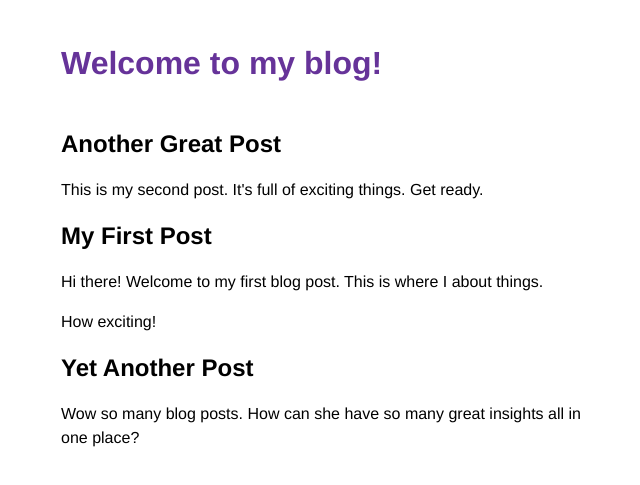
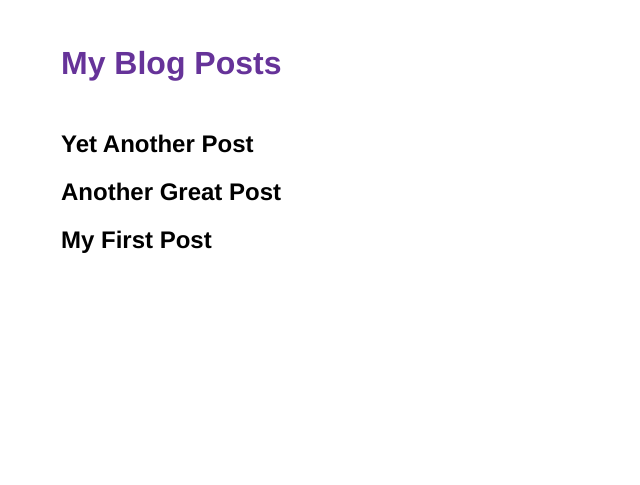
Before and after one commit to meganesu/gatsby-blog-with-rss-feed-example, a Gatsby site: page / in a window 1280 px wide. Shown: the whole page, without its empty margins (304-944 px from the left). Built offline with nearby package versions, Linux system fonts and the light colour scheme; Gatsby itself is replaced by a stand-in of ours.

Commit message:
feat: add individual pages for blog posts, using filesystem route API

```diff
--- a/src/pages/index.js
+++ b/src/pages/index.js
@@ -1,5 +1,5 @@
 import * as React from "react"
-import { graphql } from "gatsby"
+import { graphql, Link } from "gatsby"
 
 const IndexPage = ({ data }) => {
   return (
@@ -13,7 +13,7 @@ const IndexPage = ({ data }) => {
     >
       <title>My Personal Blog</title>
       <h1 style={{ color: "rebeccapurple" }}>
-        Welcome to my blog!
+        My Blog Posts
       </h1>
       <ul
         style={{
@@ -22,15 +22,20 @@ const IndexPage = ({ data }) => {
         }}
       >
         {
-          data.allMarkdownRemark.nodes.map(node => (
-            <li style={{ listStyle: "none" }}>
-              <h2>
-                {node.frontmatter.title}
-              </h2>
-              <div
-                dangerouslySetInnerHTML={{ __html: node.html }}
-                style={{ lineHeight: "1.5rem" }}
-              />
+          data.allMarkdownRemark.nodes.map(post => (
+            <li
+              style={{
+                listStyle: "none",
+              }}
+            >
+              <Link
+                to={post.postPath}
+                style={{ color: "black" }}
+              >
+                <h2>
+                  {post.frontmatter.title}
+                </h2>
+              </Link>
             </li>
           ))
         }
@@ -41,12 +46,13 @@ const IndexPage = ({ data }) => {
 
 export const query = graphql`
   query {
-    allMarkdownRemark {
+    allMarkdownRemark(sort: {fields: frontmatter___date, order: DESC}) {
       nodes {
         frontmatter {
           title
         }
         html
+        postPath: gatsbyPath(filePath: "/{MarkdownRemark.frontmatter__title}")
       }
     }
   }
```
Also changed, not shown: src/pages/{MarkdownRemark.frontmatter__title}.js (added, +35 -0 lines).
